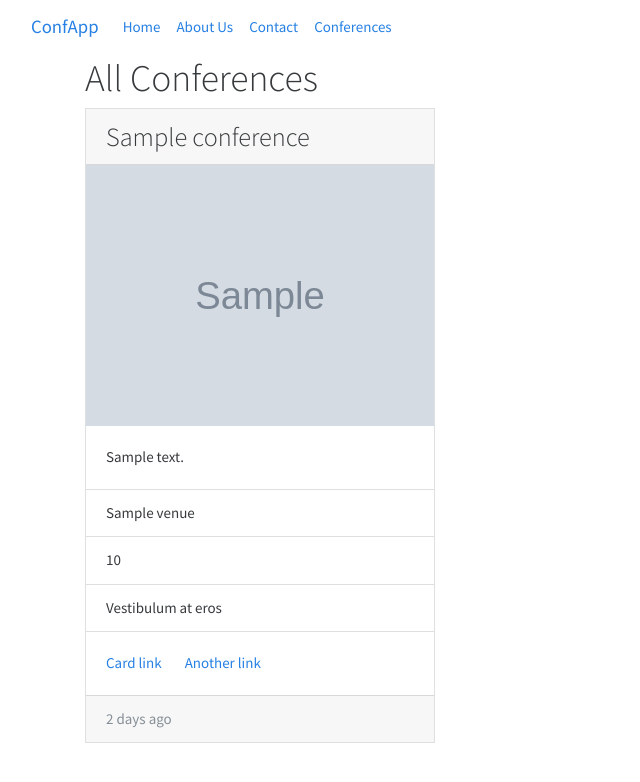
After one commit to iPelino/conference_project, a Django app: template templates/conferences/conf_list.html in a window 1280 px wide. The commit adds this page. Shown: the top 782 px of the page, without its empty margins (0-640 px from the left). Run offline with Django 3.2, Linux system fonts and the light colour scheme; the template is opened without the code that fills it: most values are stand-ins (such as "Sample title", 1, 10 or a date in 2020); grey boxes marked "Sample" are stand-in pictures; some libraries are stand-ins or nearby versions.

Commit message:
add models and custom styling

```diff
--- a/conference_project/urls.py
+++ b/conference_project/urls.py
@@ -23,9 +23,10 @@ from conference_project.settings import DEBUG
 from core import views
 
 urlpatterns = [
-    # www.conference.rw/admin/
     path('admin/', admin.site.urls),
-    path('', include('core.urls'))
+    path('conferences/', include('conferences.urls')),
+    path('', include('core.urls')),
+    path("__debug__/", include("debug_toolbar.urls")),
 ]
 if DEBUG:
     urlpatterns += static(settings.MEDIA_URL, document_root=settings.MEDIA_ROOT)
--- a/conferences/models.py
+++ b/conferences/models.py
@@ -27,7 +27,6 @@ class Conference(models.Model):
     description = models.TextField(null=True, blank=True)
     start_date = models.DateTimeField()
     end_date = models.DateTimeField()
-    # category = models.CharField(max_length=100, choices=CONF_CATEGORIES)
     category = models.ForeignKey(
         Category,
         on_delete=models.CASCADE
--- /dev/null
+++ b/conferences/urls.py
@@ -0,0 +1,5 @@
+from django.urls import path
+from conferences import views
+urlpatterns = [
+    path('', views.conference_list, name='conferences'),
+]
--- a/static/css/styles.css
+++ b/static/css/styles.css
@@ -1,3 +1,3 @@
-body{
-    background-color: #cecece;
-}
+/*body{*/
+/*    background-color: #cecece;*/
+/*}*/
--- a/templates/base.html
+++ b/templates/base.html
@@ -7,7 +7,7 @@
           content="width=device-width, user-scalable=no, initial-scale=1.0, maximum-scale=1.0, minimum-scale=1.0">
     <meta http-equiv="X-UA-Compatible" content="ie=edge">
     <title>{% block title %}{% endblock %} - ConfApp</title>
-    <link href="https://cdn.jsdelivr.net/npm/bootswatch@4.5.2/dist/flatly/bootstrap.min.css" rel="stylesheet">
+    <link href="https://cdn.jsdelivr.net/npm/bootswatch@4.5.2/dist/cosmo/bootstrap.min.css" rel="stylesheet">
     <link rel="stylesheet" href="{% static 'css/styles.css' %}">
 </head>
 <body>
@@ -28,6 +28,10 @@
         <li class="nav-item">
           <a class="nav-link" href="#">Contact</a>
         </li>
+        <li class="nav-item">
+          <a class="nav-link" href="{% url 'conferences' %}">Conferences</a>
+        </li>
+
       </ul>
     </div>
   </div>
--- /dev/null
+++ b/templates/conferences/conf_list.html
@@ -0,0 +1,37 @@
+{% extends 'base.html' %}
+{% block title %}
+    Conferences
+{% endblock %}
+
+{% block content %}
+    <div class="container">
+        <h1>All Conferences</h1>
+        <div class="row">
+        {% for conference in conferences %}
+                <div class="col-sm-4">
+                        <div class="card mb-3">
+              <h3 class="card-header">{{ conference.title }}</h3>
+              <img src="{{ conference.conf_logo.url }}" class="img-fluid">
+              <div class="card-body">
+                <p class="card-text">{{ conference.description }}</p>
+              </div>
+              <ul class="list-group list-group-flush">
+                <li class="list-group-item">{{ conference.venue }}</li>
+                <li class="list-group-item">{{ conference.entry_fee}}</li>
+                <li class="list-group-item">Vestibulum at eros</li>
+              </ul>
+              <div class="card-body">
+                <a href="#" class="card-link">Card link</a>
+                <a href="#" class="card-link">Another link</a>
+              </div>
+              <div class="card-footer text-muted">
+                2 days ago
+              </div>
+            </div>
+                </div>
+
+
+        {% endfor %}
+        </div>
+    </div>
+{% endblock %}
```
Also changed, not shown: conference_project/settings.py (+10 -0 lines), conferences/views.py (+7 -1 lines), conferences/logo/myvenv.png (deleted).
